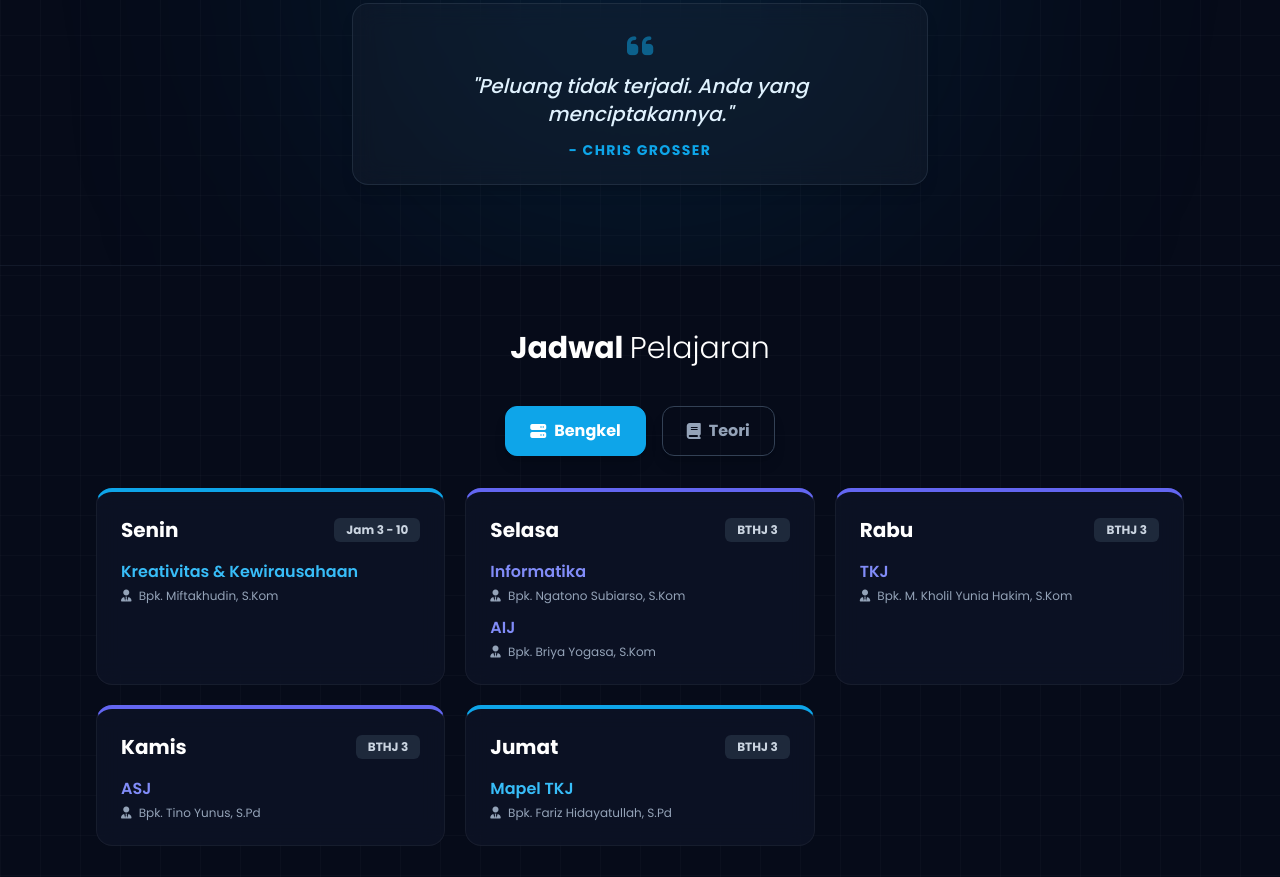
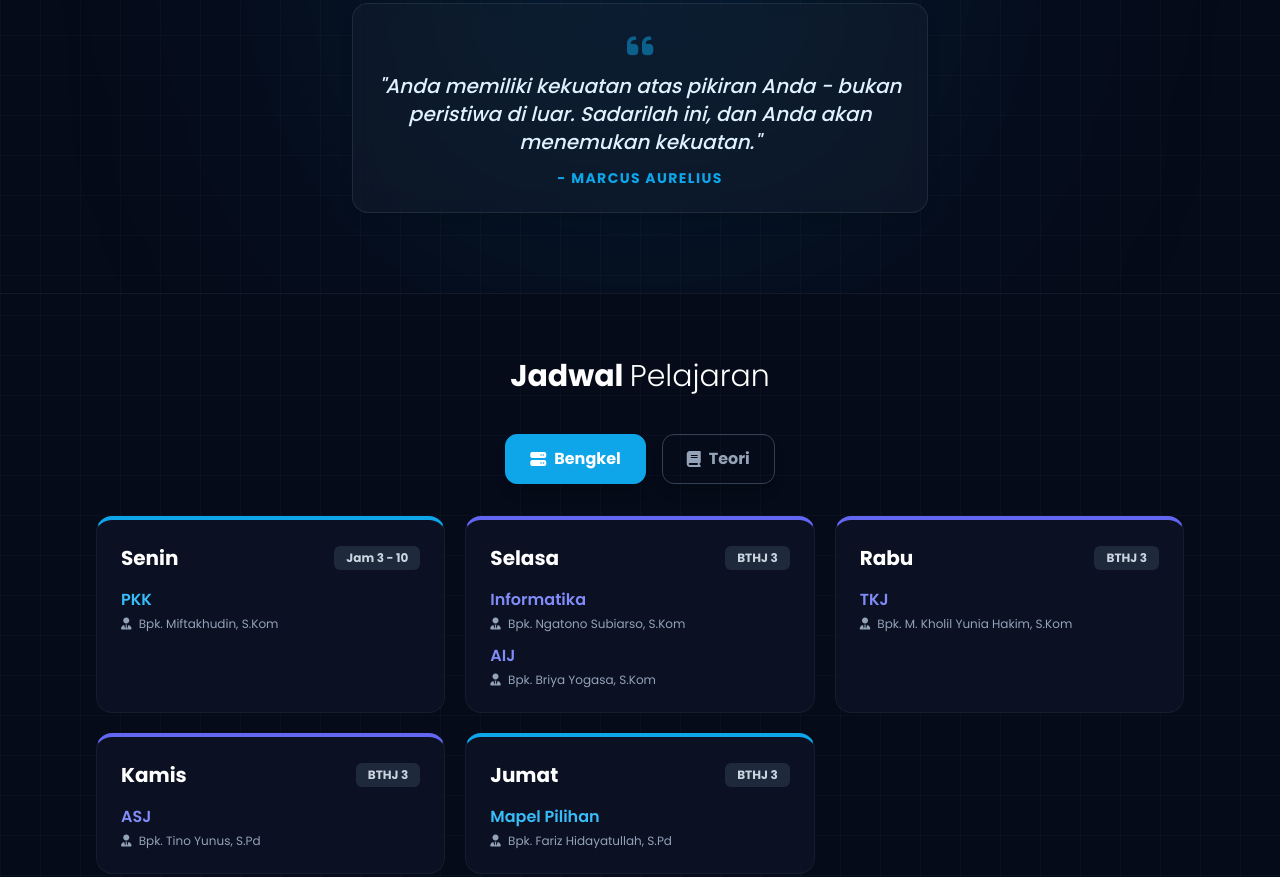
Before and after one commit to XITKJ2-SMKN1KDW/AboutUs, a plain HTML site: page index.html in a window 1280 px wide. Shown: the part 445-1322 px from the top of the page. Drawn offline with nearby package versions, Linux system fonts and the light colour scheme.

Commit message:
Update index.html

```diff
--- a/index.html
+++ b/index.html
@@ -117,7 +117,7 @@
             <div id="content-bengkel" class="grid grid-cols-1 md:grid-cols-2 lg:grid-cols-3 gap-5 animate-[fadeIn_0.5s_ease-in-out]">
                 <div class="glass-card p-6 rounded-2xl border-t-4 border-t-sky-500">
                     <div class="flex justify-between items-center mb-4"><span class="font-bold text-white text-xl">Senin</span><span class="text-xs font-bold bg-slate-800 text-slate-300 px-3 py-1 rounded-md">Jam 3 - 10</span></div>
-                    <p class="font-semibold text-sky-400 mb-1">Kreativitas & Kewirausahaan</p><p class="text-xs text-slate-400"><i class="fa-solid fa-user-tie mr-1"></i> Bpk. Miftakhudin, S.Kom</p>
+                    <p class="font-semibold text-sky-400 mb-1">PKK</p><p class="text-xs text-slate-400"><i class="fa-solid fa-user-tie mr-1"></i> Bpk. Miftakhudin, S.Kom</p>
                 </div>
                 <div class="glass-card p-6 rounded-2xl border-t-4 border-t-indigo-500">
                     <div class="flex justify-between items-center mb-4"><span class="font-bold text-white text-xl">Selasa</span><span class="text-xs font-bold bg-slate-800 text-slate-300 px-3 py-1 rounded-md">BTHJ 3</span></div>
@@ -138,7 +138,7 @@
                 </div>
                 <div class="glass-card p-6 rounded-2xl border-t-4 border-t-sky-500">
                     <div class="flex justify-between items-center mb-4"><span class="font-bold text-white text-xl">Jumat</span><span class="text-xs font-bold bg-slate-800 text-slate-300 px-3 py-1 rounded-md">BTHJ 3</span></div>
-                    <p class="font-semibold text-sky-400 mb-1">Mapel TKJ</p><p class="text-xs text-slate-400"><i class="fa-solid fa-user-tie mr-1"></i> Bpk. Fariz Hidayatullah, S.Pd</p>
+                    <p class="font-semibold text-sky-400 mb-1">Mapel Pilihan</p><p class="text-xs text-slate-400"><i class="fa-solid fa-user-tie mr-1"></i> Bpk. Fariz Hidayatullah, S.Pd</p>
                 </div>
             </div>
 
@@ -602,8 +602,8 @@
             }, 500); // Tunggu setengah detik saat gelap, lalu ganti kata
         }
 
-        // Atur rotasi setiap 4.000 milidetik (4 detik)
-        setInterval(putarKataBijak, 4000);
+        // Atur rotasi setiap 8.000 milidetik (8 detik)
+        setInterval(putarKataBijak, 8000);
 
         // Panggil langsung saat web pertama kali dibuka
         putarKataBijak();
```
